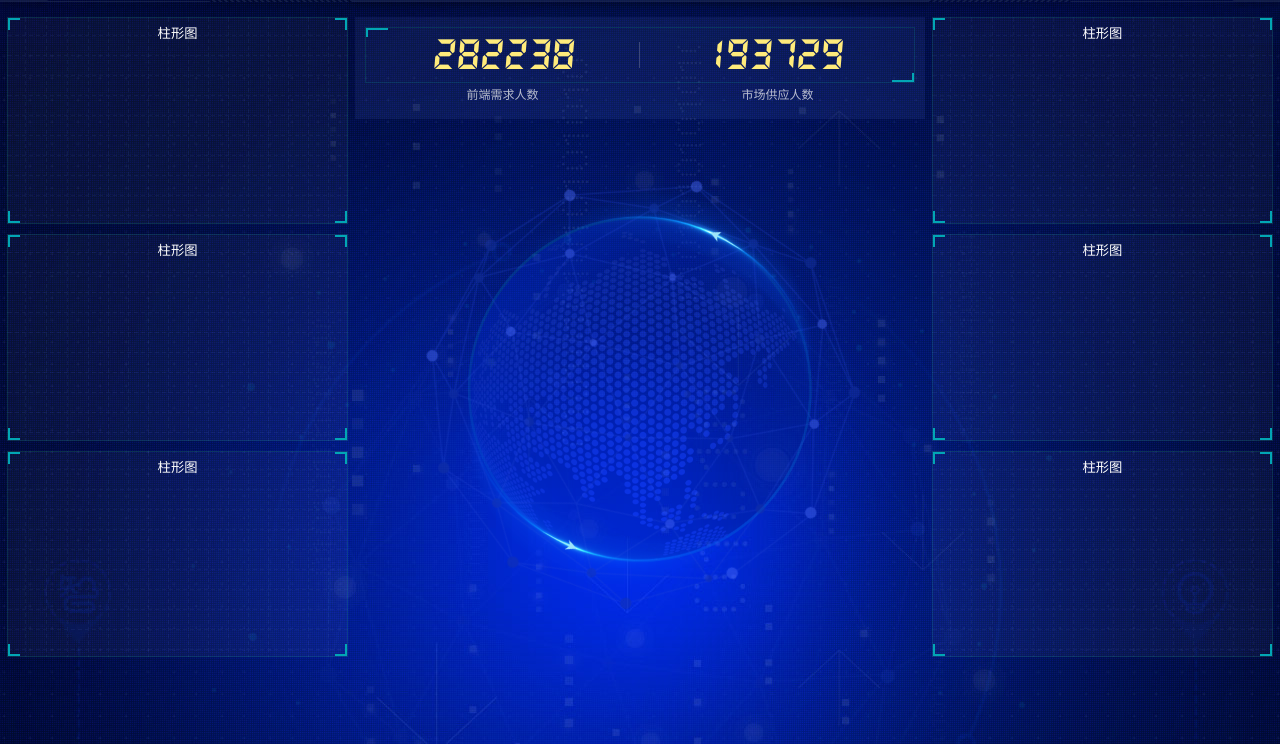
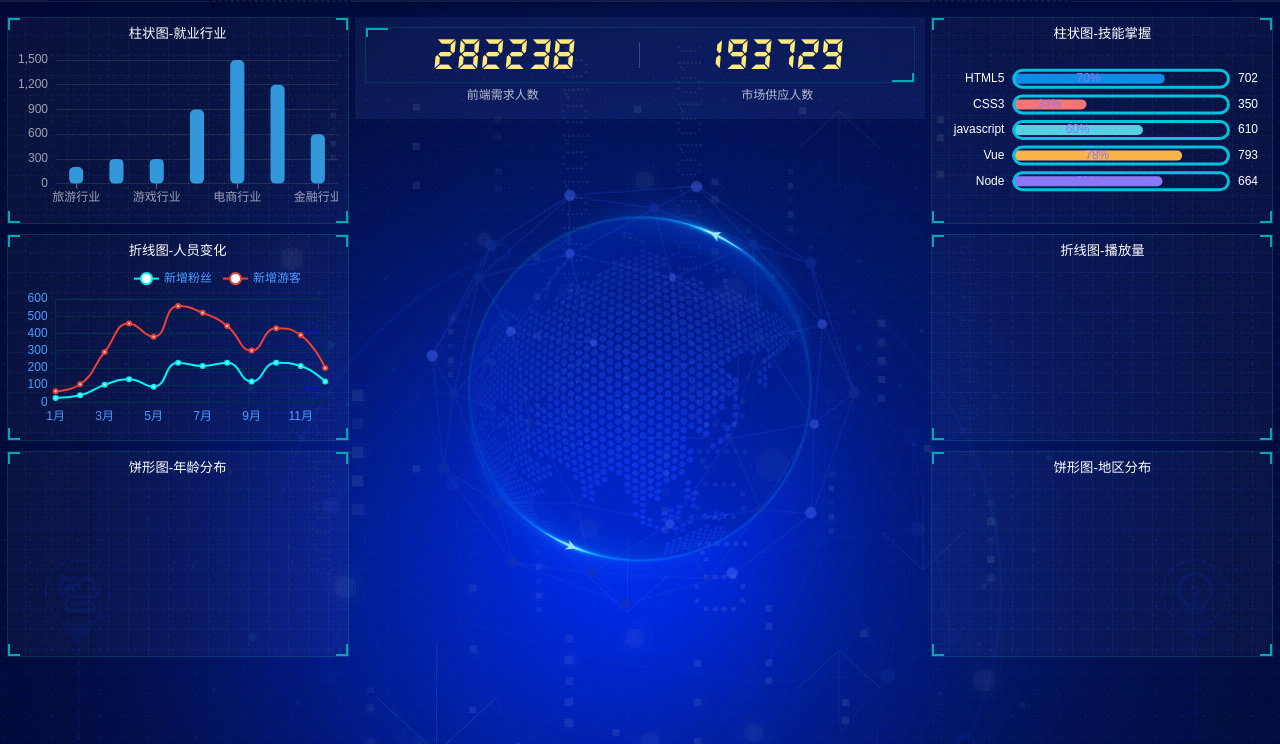
Before and after one commit to catlair/ECharts-example, a plain HTML site: page index.html in a window 1280 px wide. Shown: the part 56-800 px from the top of the page. Drawn offline with nearby package versions, Linux system fonts and the light colour scheme.

Commit message:
update left-line

```diff
--- a/index.html
+++ b/index.html
@@ -15,18 +15,18 @@
     </header>
     <main>
       <div class="column">
-        <div class="panel bar">
-          <h2>柱形图</h2>
+        <div class="panel left-bar">
+          <h2>柱状图-就业行业</h2>
           <div class="chart"></div>
           <div class="panel-footer"></div>
         </div>
-        <div class="panel line">
-          <h2>柱形图</h2>
+        <div class="panel left-line">
+          <h2>折线图-人员变化</h2>
           <div class="chart"></div>
           <div class="panel-footer"></div>
         </div>
-        <div class="panel pie">
-          <h2>柱形图</h2>
+        <div class="panel left-pie">
+          <h2>饼形图-年龄分布</h2>
           <div class="chart"></div>
           <div class="panel-footer"></div>
         </div>
@@ -54,23 +54,25 @@
         </div>
       </div>
       <div class="column">
-        <div class="panel bar">
-          <h2>柱形图</h2>
+        <div class="panel right-bar">
+          <h2>柱状图-技能掌握</h2>
           <div class="chart"></div>
           <div class="panel-footer"></div>
         </div>
-        <div class="panel line">
-          <h2>柱形图</h2>
+        <div class="panel right-line">
+          <h2>折线图-播放量</h2>
           <div class="chart"></div>
           <div class="panel-footer"></div>
         </div>
-        <div class="panel pie">
-          <h2>柱形图</h2>
+        <div class="panel right-pie">
+          <h2>饼形图-地区分布</h2>
           <div class="chart"></div>
           <div class="panel-footer"></div>
         </div>
       </div>
     </main>
     <script src="./js/flexible.js"></script>
+    <script src="https://cdn.jsdelivr.net/npm/echarts@5.1.0/dist/echarts.min.js"></script>
+    <script src="./js/index.js"></script>
   </body>
 </html>
--- /dev/null
+++ b/js/index.js
@@ -0,0 +1,288 @@
+(function () {
+  const myChart = echarts.init(document.querySelector('.left-bar .chart'));
+
+  const option = {
+    //设置柱子颜色
+    color: ['#3398DB'],
+    tooltip: {
+      trigger: 'axis',
+      axisPointer: {
+        // 坐标轴指示器，坐标轴触发有效
+        type: 'shadow', // 默认为直线，可选为：'line' | 'shadow'
+      },
+      textStyle: {
+        color: '#fff',
+      },
+      backgroundColor: '#272a3780',
+      borderWidth: 0,
+    },
+    grid: {
+      left: '0%',
+      top: '10px',
+      right: '0%',
+      bottom: '4%',
+      containLabel: true,
+    },
+    xAxis: [
+      {
+        type: 'category',
+        data: [
+          '旅游行业',
+          '教育培训',
+          '游戏行业',
+          '医疗行业',
+          '电商行业',
+          '社交行业',
+          '金融行业',
+        ],
+        axisTick: {
+          alignWithLabel: true,
+        },
+        axisLabel: {
+          color: 'rgba(255,255,255,.6)',
+          fontSize: 12,
+        },
+        axisLine: {
+          show: false,
+        },
+      },
+    ],
+    yAxis: [
+      {
+        type: 'value',
+        // y 轴文字标签样式
+        axisLabel: {
+          color: 'rgba(255,255,255,.6)',
+          fontSize: '12',
+        },
+        // y轴线条样式
+        axisLine: {
+          lineStyle: {
+            color: 'rgba(255,255,255,.1)',
+          },
+        },
+        // y 轴分隔线样式
+        splitLine: {
+          lineStyle: {
+            color: 'rgba(255,255,255,.1)',
+          },
+        },
+      },
+    ],
+    series: [
+      {
+        name: '直接访问',
+        type: 'bar',
+        barWidth: '35%',
+        data: [200, 300, 300, 900, 1500, 1200, 600],
+        itemStyle: {
+          barBorderRadius: 5,
+        },
+      },
+    ],
+  };
+
+  myChart.setOption(option);
+
+  window.addEventListener('resize', () => {
+    myChart.resize();
+  });
+})();
+
+(function () {
+  const myChart = echarts.init(document.querySelector('.right-bar .chart'));
+  const myColor = ['#1089E7', '#F57474', '#56D0E3', '#F8B448', '#8B78F6'];
+  const option = {
+    grid: {
+      top: '10%',
+      left: '22%',
+      bottom: '10%',
+    },
+    xAxis: {
+      show: false,
+    },
+    yAxis: [
+      {
+        type: 'category',
+        data: ['HTML5', 'CSS3', 'javascript', 'Vue', 'Node'],
+        //反转
+        inverse: true,
+        axisLine: {
+          show: false,
+        },
+        axisTick: {
+          show: false,
+        },
+        axisLabel: {
+          color: '#fff',
+        },
+      },
+      {
+        data: [702, 350, 610, 793, 664],
+        inverse: true,
+        // 不显示y轴的线
+        axisLine: {
+          show: false,
+        },
+        // 不显示刻度
+        axisTick: {
+          show: false,
+        },
+        axisLabel: {
+          textStyle: {
+            fontSize: 12,
+            color: '#fff',
+          },
+        },
+      },
+    ],
+    series: [
+      {
+        name: '条',
+        yAxisIndex: 0,
+        // 柱子之间的距离
+        barCategoryGap: 50,
+        //柱子的宽度
+        barWidth: 10,
+        // 柱子设为圆角
+        itemStyle: {
+          barBorderRadius: 20,
+          color(params) {
+            // console.log(params);
+            // dataIndex 是当前柱子的索引号
+            return myColor[params.dataIndex];
+          },
+        },
+        // 图形上的文本标签
+        label: {
+          show: true,
+          // 图形内显示
+          position: 'inside',
+          // 文字的显示格式
+          formatter: '{c}%',
+          color: ['#fff'],
+        },
+        type: 'bar',
+        data: [70, 34, 60, 78, 69],
+      },
+      {
+        name: '框',
+        yAxisIndex: 1,
+        barCategoryGap: 50,
+        barWidth: 20,
+        itemStyle: {
+          color: 'none',
+          borderColor: '#00c1de',
+          borderWidth: 3,
+          barBorderRadius: 15,
+        },
+        type: 'bar',
+        data: [100, 100, 100, 100, 100],
+      },
+    ],
+  };
+  myChart.setOption(option);
+
+  window.addEventListener('resize', () => {
+    myChart.resize();
+  });
+})();
+
+(function () {
+  const myChart = echarts.init(document.querySelector('.left-line .chart'));
+  const option = {
+    tooltip: {
+      trigger: 'axis',
+      textStyle: {
+        color: '#fff',
+        fontWeight: 400,
+      },
+      backgroundColor: '#272a37aa',
+      borderWidth: 0,
+    },
+    color: ['#00f2f1', '#ed3f35'],
+    grid: {
+      top: '20%',
+      left: '3%',
+      right: '4%',
+      bottom: '3%',
+      show: true, // 显示边框
+      borderColor: '#012f4a', // 边框颜色
+      containLabel: true, // 包含刻度文字在内
+    },
+    legend: {
+      // 如果series 对象有name 值，则 legend可以不用写data
+      // 修改图例组件 文字颜色
+      textStyle: {
+        color: '#4c9bfd',
+      },
+      // 这个10% 必须加引号
+      right: '10%',
+    },
+    xAxis: {
+      type: 'category',
+      axisTick: {
+        show: false, // 去除刻度线
+      },
+      axisLabel: {
+        color: '#4c9bfd', // 文本颜色
+      },
+      axisLine: {
+        show: false, // 去除轴线
+      },
+      boundaryGap: false, // 去除轴内间距
+      data: [
+        '1月',
+        '2月',
+        '3月',
+        '4月',
+        '5月',
+        '6月',
+        '7月',
+        '8月',
+        '9月',
+        '10月',
+        '11月',
+        '12月',
+      ],
+    },
+    yAxis: {
+      type: 'value',
+      axisTick: {
+        show: false, // 去除刻度
+      },
+      axisLabel: {
+        color: '#4c9bfd', // 文字颜色
+      },
+      splitLine: {
+        lineStyle: {
+          color: '#012f4a', // 分割线颜色
+        },
+      },
+    },
+    series: [
+      {
+        name: '新增粉丝',
+        type: 'line',
+        stack: '总量',
+        // 折线修饰为圆滑
+        smooth: true,
+        data: [24, 40, 101, 134, 90, 230, 210, 230, 120, 230, 210, 120],
+      },
+      {
+        name: '新增游客',
+        type: 'line',
+        // 折线修饰为圆滑
+        stack: '总量',
+        smooth: true,
+        data: [40, 64, 191, 324, 290, 330, 310, 213, 180, 200, 180, 79],
+      },
+    ],
+  };
+
+  myChart.setOption(option);
+
+  window.addEventListener('resize', () => {
+    myChart.resize();
+  });
+})();
```
